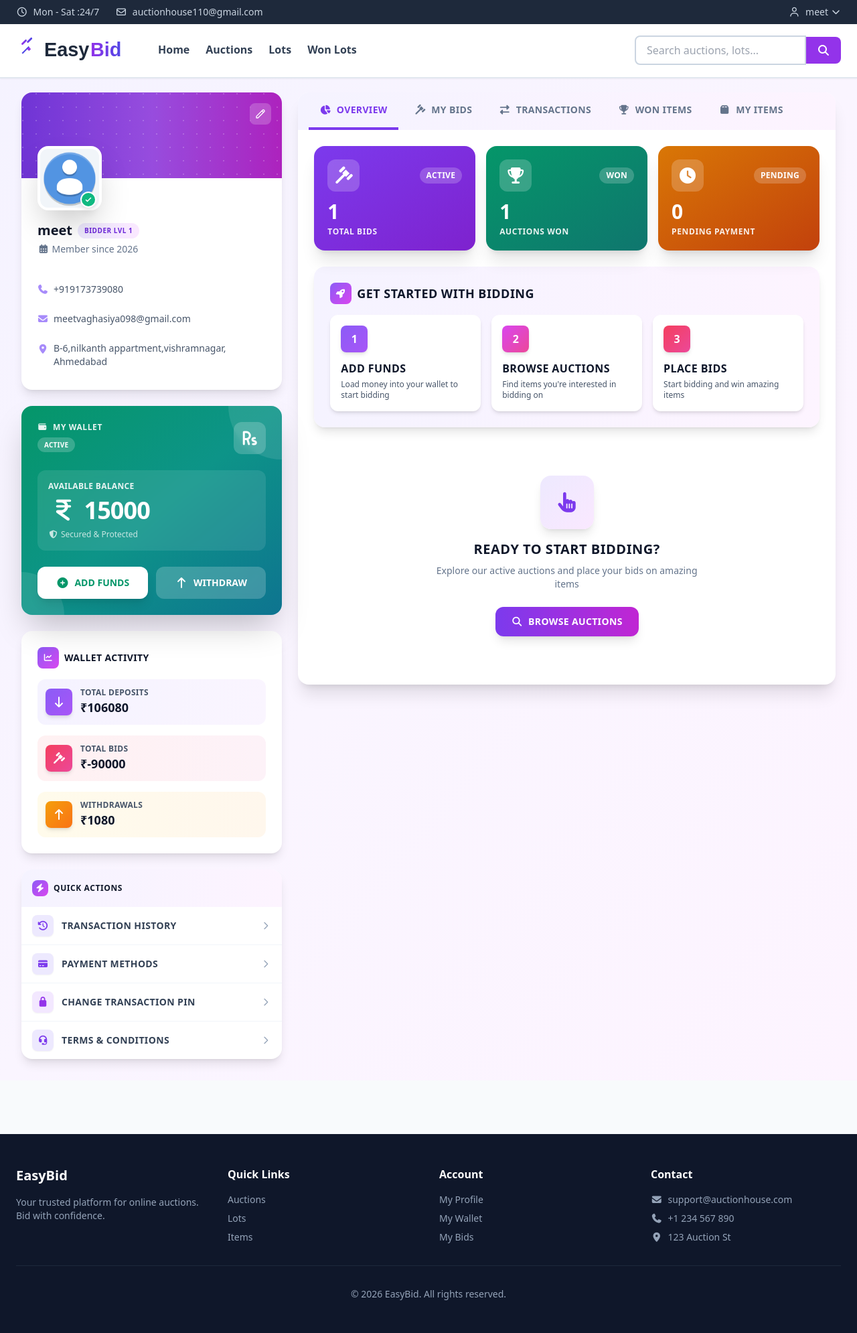
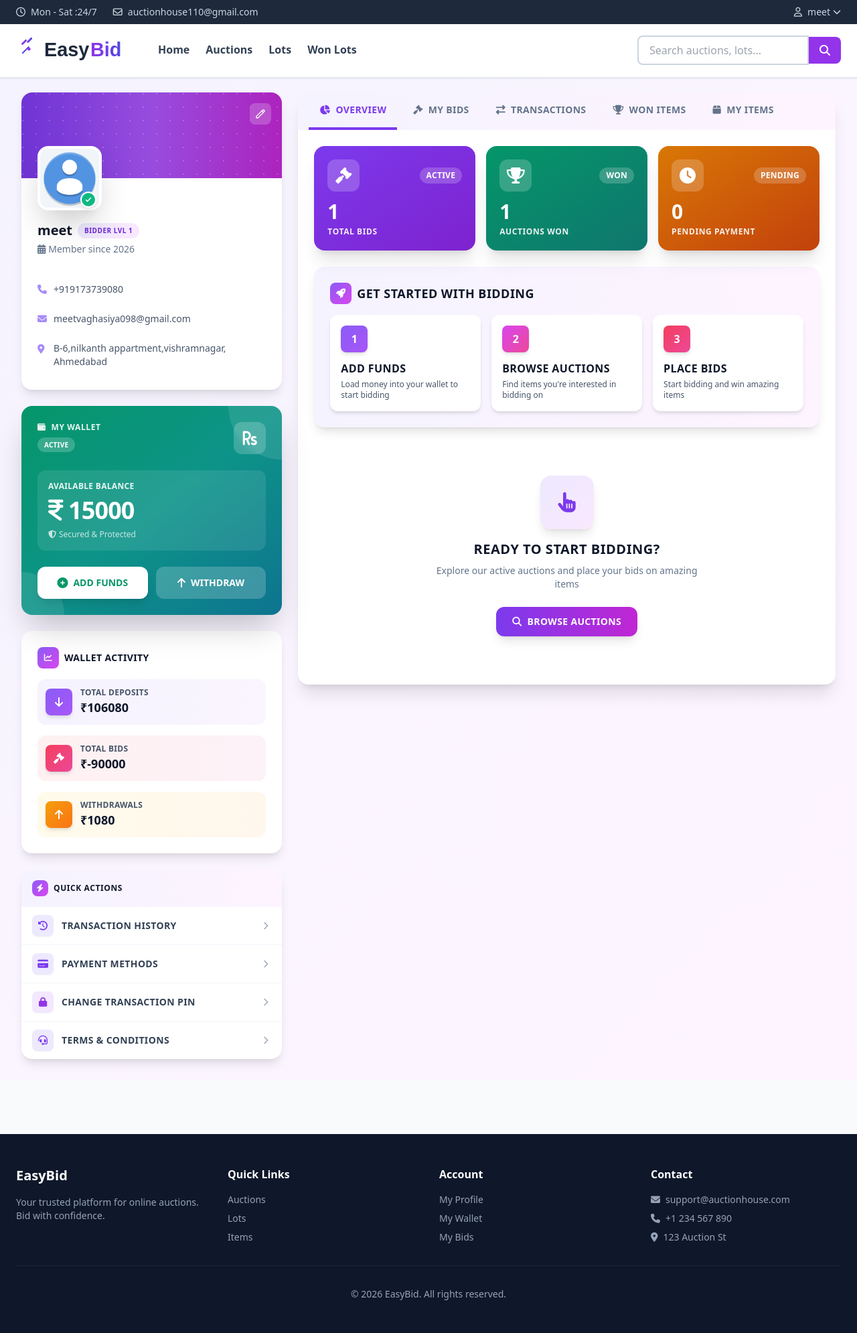
Before and after one commit to Meetvaghasiya-5040/Auction-House, a Django app: page /home/profile/ in a window 1280 px wide. Shown: the whole page at 67% size. Run offline with Django 5.2, Linux system fonts and the light colour scheme; a user stored in the database is signed in; data comes from the database, SQL or seed files in the repository; some libraries are stand-ins or nearby versions.

Commit message:
Fix missing FontAwesome icons by downgrading CDN link from invalid v7.0.1 to v6.5.1

```diff
--- a/Home/templates/base.html
+++ b/Home/templates/base.html
@@ -7,7 +7,10 @@
     <meta name="viewport" content="width=device-width, initial-scale=1.0">
     <title>{% block title %}EasyBid{% endblock %}</title>
     <script src="https://cdn.tailwindcss.com"></script>
-    <link rel="stylesheet" href="https://cdnjs.cloudflare.com/ajax/libs/font-awesome/7.0.1/css/all.min.css" integrity="sha512-2SwdPD6INVrV/lHTZbO2nodKhrnDdJK9/kg2XD1r9uGqPo1cUbujc+IYdlYdEErWNu69gVcYgdxlmVmzTWnetw==" crossorigin="anonymous" referrerpolicy="no-referrer" />    <style>
+    <link rel="stylesheet" href="https://cdnjs.cloudflare.com/ajax/libs/font-awesome/6.5.1/css/all.min.css"
+        integrity="sha512-DTOQO9RWCH3ppGqcWaEA1BIZOC6xxalwEsw9c2QQeAIftl+Vegovlnee1c9QX4TctnWMn13TZye+giMm8e2LwA=="
+        crossorigin="anonymous" referrerpolicy="no-referrer" />
+    <style>
         @keyframes pulse {
 
             0%,
```
